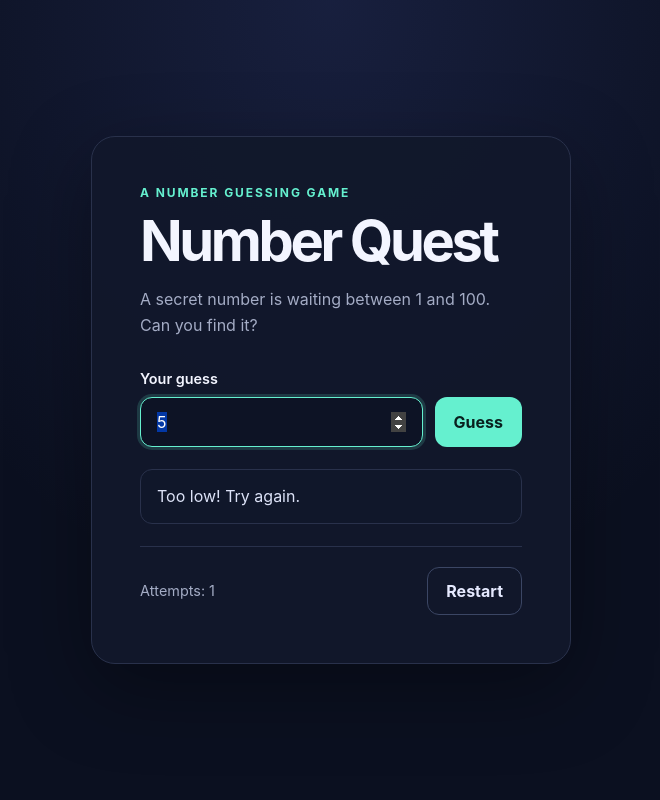
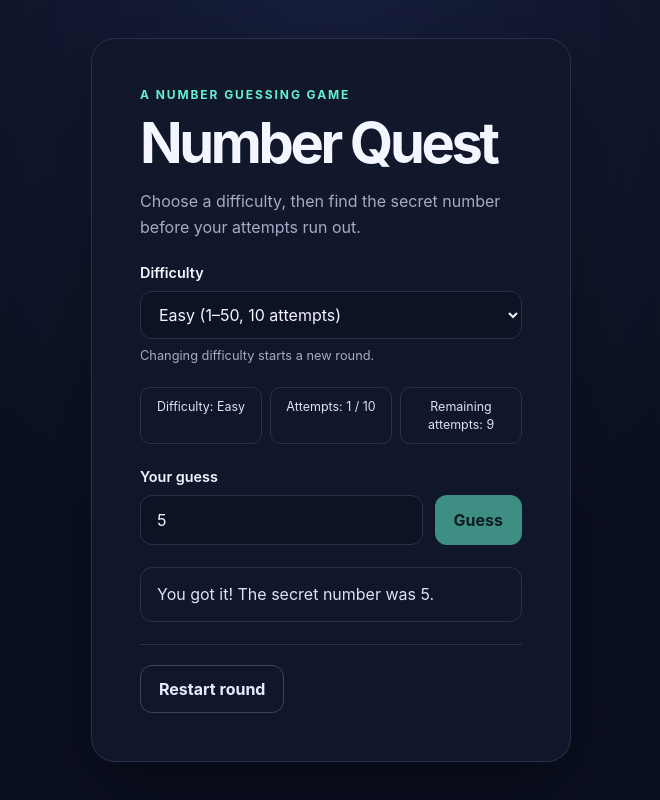
Before and after one commit to keithgraham-dev/Number_Quest, a plain HTML site: page index.html in a window 1280 px wide. Both pictures are taken after typing "5" into the empty fields and a click on the button "Guess". Shown: the whole page, without its empty margins (309-969 px from the left). Drawn offline with Linux system fonts and the light colour scheme.

Commit message:
feat: add difficulty selection and attempt limits

```diff
--- a/css/style.css
+++ b/css/style.css
@@ -56,7 +56,7 @@ h1 {
 }
 
 .introduction {
-  margin: 16px 0 32px;
+  margin: 16px 0 24px;
   color: var(--color-muted);
   font-size: 1rem;
   line-height: 1.6;
@@ -67,6 +67,54 @@ label {
   margin-bottom: 10px;
   font-size: 0.9rem;
   font-weight: 600;
+}
+
+.difficulty-control {
+  margin-bottom: 22px;
+}
+
+select {
+  width: 100%;
+  min-height: 48px;
+  padding: 12px 40px 12px 14px;
+  border: 1px solid var(--color-border);
+  border-radius: 12px;
+  outline: none;
+  background: #0d1325;
+  color: #f3f5ff;
+  font: inherit;
+  transition: border-color 160ms ease, box-shadow 160ms ease;
+}
+
+select:focus-visible {
+  border-color: var(--color-accent);
+  box-shadow: 0 0 0 3px rgba(101, 240, 207, 0.16);
+}
+
+.field-help {
+  margin: 8px 0 0;
+  color: var(--color-muted);
+  font-size: 0.8rem;
+  line-height: 1.4;
+}
+
+.game-status {
+  display: grid;
+  grid-template-columns: repeat(3, minmax(0, 1fr));
+  gap: 8px;
+  margin-bottom: 24px;
+}
+
+.game-status p {
+  margin: 0;
+  padding: 10px 8px;
+  border: 1px solid var(--color-border);
+  border-radius: 10px;
+  background: #10172a;
+  color: #dce2f7;
+  font-size: 0.78rem;
+  line-height: 1.4;
+  text-align: center;
 }
 
 .guess-controls {
@@ -150,12 +198,6 @@ input:focus-visible {
   border-top: 1px solid var(--color-border);
 }
 
-.attempts {
-  margin: 0;
-  color: var(--color-muted);
-  font-size: 0.9rem;
-}
-
 .button-secondary {
   border-color: #3b4664;
   background: transparent;
@@ -170,6 +212,10 @@ input:focus-visible {
 @media (max-width: 420px) {
   body {
     padding: 16px;
+  }
+
+  .game-status {
+    grid-template-columns: 1fr;
   }
 
   .guess-controls {
--- a/index.html
+++ b/index.html
@@ -13,8 +13,24 @@
     <p class="eyebrow">A number guessing game</p>
     <h1>Number Quest</h1>
     <p class="introduction">
-      A secret number is waiting between 1 and 100. Can you find it?
+      Choose a difficulty, then find the secret number before your attempts run out.
     </p>
+
+    <div class="difficulty-control">
+      <label for="difficulty-select">Difficulty</label>
+      <select id="difficulty-select" name="difficulty" aria-describedby="difficulty-help">
+        <option value="easy">Easy (1–50, 10 attempts)</option>
+        <option value="medium">Medium (1–100, 7 attempts)</option>
+        <option value="hard">Hard (1–500, 8 attempts)</option>
+      </select>
+      <p id="difficulty-help" class="field-help">Changing difficulty starts a new round.</p>
+    </div>
+
+    <div class="game-status" aria-live="polite">
+      <p id="current-difficulty">Difficulty: Easy</p>
+      <p id="attempts">Attempts: 0 / 10</p>
+      <p id="remaining-attempts">Remaining attempts: 10</p>
+    </div>
 
     <form id="guess-form" novalidate>
       <label for="guess-input">Your guess</label>
@@ -24,9 +40,9 @@
           name="guess"
           type="number"
           min="1"
-          max="100"
+          max="50"
           step="1"
-          placeholder="Enter 1–100"
+          placeholder="Enter 1–50"
           inputmode="numeric"
           autocomplete="off"
           aria-describedby="feedback"
@@ -40,9 +56,8 @@
     </p>
 
     <div class="game-footer">
-      <p id="attempts" class="attempts" aria-live="polite">Attempts: 0</p>
       <button id="restart-button" class="button button-secondary" type="button">
-        Restart
+        Restart round
       </button>
     </div>
   </main>
--- a/js/script.js
+++ b/js/script.js
@@ -1,24 +1,48 @@
 const guessForm = document.querySelector("#guess-form");
 const guessInput = document.querySelector("#guess-input");
+const guessButton = guessForm.querySelector('button[type="submit"]');
 const feedback = document.querySelector("#feedback");
+const difficultySelect = document.querySelector("#difficulty-select");
+const currentDifficultyDisplay = document.querySelector("#current-difficulty");
 const attemptsDisplay = document.querySelector("#attempts");
+const remainingAttemptsDisplay = document.querySelector("#remaining-attempts");
 const restartButton = document.querySelector("#restart-button");
+
+const difficulties = {
+  easy: { name: "Easy", min: 1, max: 50, maxAttempts: 10 },
+  medium: { name: "Medium", min: 1, max: 100, maxAttempts: 7 },
+  hard: { name: "Hard", min: 1, max: 500, maxAttempts: 8 }
+};
 
 let secretNumber;
 let attempts;
 let roundIsOver;
+let currentDifficulty;
 
 function startNewRound() {
-  secretNumber = Math.floor(Math.random() * 100) + 1;
+  currentDifficulty = difficulties[difficultySelect.value];
+  const rangeSize = currentDifficulty.max - currentDifficulty.min + 1;
+  secretNumber = Math.floor(Math.random() * rangeSize) + currentDifficulty.min;
   attempts = 0;
   roundIsOver = false;
 
   guessInput.value = "";
   guessInput.disabled = false;
-  guessForm.querySelector('button[type="submit"]').disabled = false;
-  feedback.textContent = "Make your first guess to begin.";
-  attemptsDisplay.textContent = "Attempts: 0";
-  guessInput.focus();
+  guessButton.disabled = false;
+  guessInput.min = currentDifficulty.min;
+  guessInput.max = currentDifficulty.max;
+  guessInput.placeholder = `Enter ${currentDifficulty.min}–${currentDifficulty.max}`;
+  currentDifficultyDisplay.textContent = `Difficulty: ${currentDifficulty.name}`;
+  attemptsDisplay.textContent = `Attempts: 0 / ${currentDifficulty.maxAttempts}`;
+  remainingAttemptsDisplay.textContent = `Remaining attempts: ${currentDifficulty.maxAttempts}`;
+  feedback.textContent = `Guess a number from ${currentDifficulty.min} to ${currentDifficulty.max}.`;
+}
+
+function endRound(message) {
+  feedback.textContent = message;
+  roundIsOver = true;
+  guessInput.disabled = true;
+  guessButton.disabled = true;
 }
 
 function handleGuess(event) {
@@ -31,7 +55,7 @@ function handleGuess(event) {
   const enteredValue = guessInput.value.trim();
 
   if (enteredValue === "") {
-    feedback.textContent = "Please enter a number from 1 to 100.";
+    feedback.textContent = `Please enter a number from ${currentDifficulty.min} to ${currentDifficulty.max}.`;
     guessInput.focus();
     return;
   }
@@ -44,24 +68,25 @@ function handleGuess(event) {
     return;
   }
 
-  if (guess < 1 || guess > 100) {
-    feedback.textContent = "Your guess must be between 1 and 100.";
+  if (guess < currentDifficulty.min || guess > currentDifficulty.max) {
+    feedback.textContent = `Your guess must be between ${currentDifficulty.min} and ${currentDifficulty.max}.`;
     guessInput.focus();
     return;
   }
 
   attempts += 1;
-  attemptsDisplay.textContent = `Attempts: ${attempts}`;
+  const remainingAttempts = currentDifficulty.maxAttempts - attempts;
+  attemptsDisplay.textContent = `Attempts: ${attempts} / ${currentDifficulty.maxAttempts}`;
+  remainingAttemptsDisplay.textContent = `Remaining attempts: ${remainingAttempts}`;
 
-  if (guess > secretNumber) {
+  if (guess === secretNumber) {
+    endRound(`You got it! The secret number was ${secretNumber}.`);
+  } else if (remainingAttempts === 0) {
+    endRound(`Out of attempts! The secret number was ${secretNumber}.`);
+  } else if (guess > secretNumber) {
     feedback.textContent = "Too high! Try again.";
-  } else if (guess < secretNumber) {
+  } else {
     feedback.textContent = "Too low! Try again.";
-  } else {
-    feedback.textContent = `You got it! The secret number was ${secretNumber}.`;
-    roundIsOver = true;
-    guessInput.disabled = true;
-    guessForm.querySelector('button[type="submit"]').disabled = true;
   }
 
   if (!roundIsOver) {
@@ -70,6 +95,10 @@ function handleGuess(event) {
 }
 
 guessForm.addEventListener("submit", handleGuess);
-restartButton.addEventListener("click", startNewRound);
+restartButton.addEventListener("click", () => {
+  startNewRound();
+  guessInput.focus();
+});
+difficultySelect.addEventListener("change", startNewRound);
 
 startNewRound();
```
Also changed, not shown: 2 other files.
